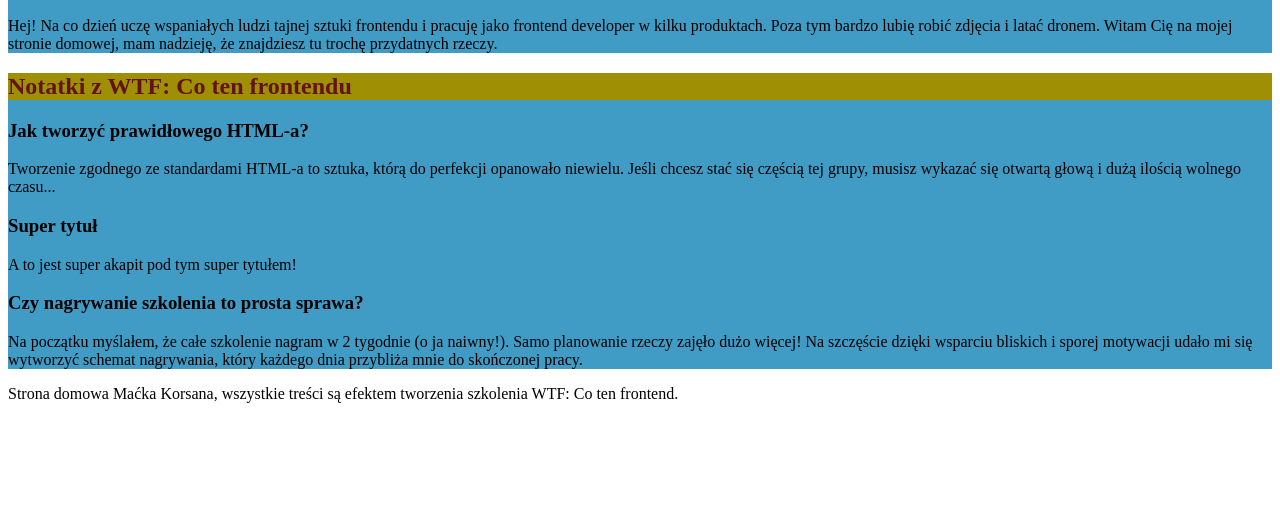
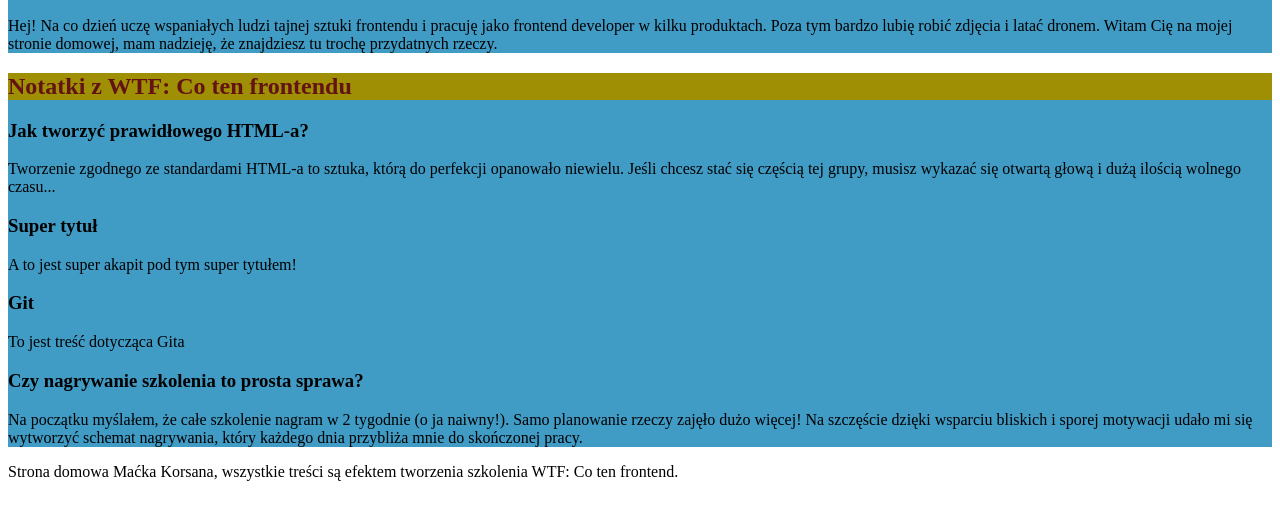
Before and after one commit to RicoPuerto/homepage, a plain HTML site: page index.html in a window 1280 px wide. Shown: the part 110-630 px from the top of the page. Drawn offline with Linux system fonts and the light colour scheme.

Commit message:
Added article about Git

```diff
--- a/index.html
+++ b/index.html
@@ -34,6 +34,10 @@
         <p>A to jest super akapit pod tym super tytułem!</p>
       </article>
       <article>
+        <h3>Git</h3>
+        <p>To jest treść dotycząca Gita</p>
+        </article>
+      <article>
         <h3>Czy nagrywanie szkolenia to prosta sprawa?</h3>
         <p>
           Na początku myślałem, że całe szkolenie nagram w 2 tygodnie (o ja naiwny!). Samo planowanie rzeczy
```
